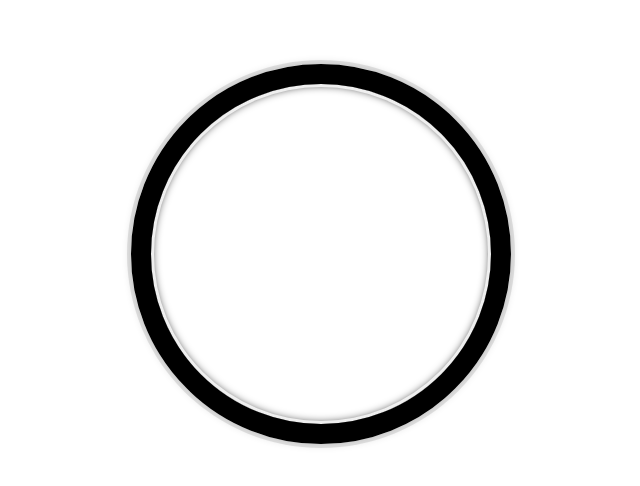
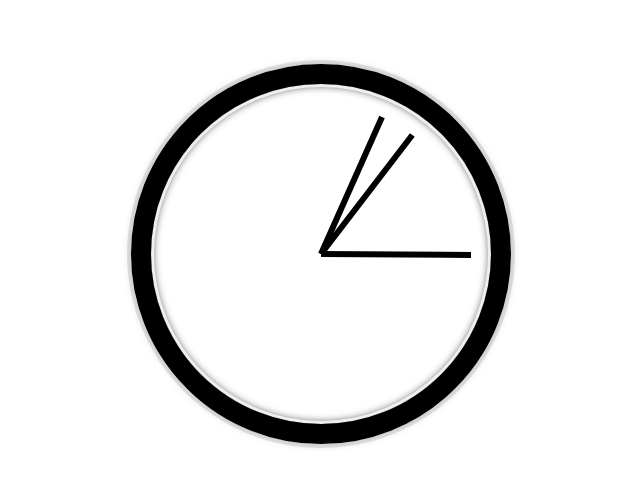
Before and after one commit to strider99/A-simple-Analog-Clock, a plain HTML site: page index.html in a window 1280 px wide. Shown: the part 154-640 px from the top of the page, without its empty margins (319-959 px from the left). Drawn offline with Linux system fonts and the light colour scheme.

Commit message:
add styling and js for the clock.

```diff
--- a/script.js
+++ b/script.js
@@ -0,0 +1,24 @@
+
+const secondHand = document.querySelector('.second-hand');
+const minsHand = document.querySelector('.min-hand');
+const hourHand = document.querySelector('.hour-hand');
+
+function setDate (){
+	const now = new Date();
+
+	const seconds = now.getSeconds();
+	const secondsDegrees = ((seconds / 60) * 360) + 90;
+	secondHand.style.transform = `rotate(${secondsDegrees}deg)`;
+
+	const mins = now.getMinutes();
+	const minsDegrees = ((mins / 60) * 360) + ((seconds / 60) * 6)  + 90;
+	minsHand.style.transform = `rotate(${minsDegrees}deg)`;
+
+	const hour = now.getHours();
+	const hourDegrees = ((hour / 12) * 360) + ((mins / 60) * 30) + 90;
+	hourHand.style.transform = `rotate(${hourDegrees}deg)`;
+
+
+}
+setInterval(setDate,1000);
+setDate();
--- a/styles.css
+++ b/styles.css
@@ -23,3 +23,23 @@ body {
         inset 0 0 10px black,
         0 0 10px rgba(0,0,0,0.2);
 }
+.clock-face{
+	position: relative;
+	width: 100%;
+	height: 100%;
+	transform: translateY(-3px);
+
+}
+.hand{
+	width: 50%;
+	background: black;
+	height: 6px;
+	position: absolute;
+	top: 50%;
+	transform-origin: 100%;
+	transform: rotate(90deg);
+	transition: all 0.05s;
+	-webkit-transition-timing-function: cubic-bezier(0.63, 1.7, 0.38, 1.84);
+	-o-transition-timing-function: cubic-bezier(0.63, 1.7, 0.38, 1.84);
+	transition-timing-function: cubic-bezier(0.63, 1.7, 0.38, 1.84);
+}
```
